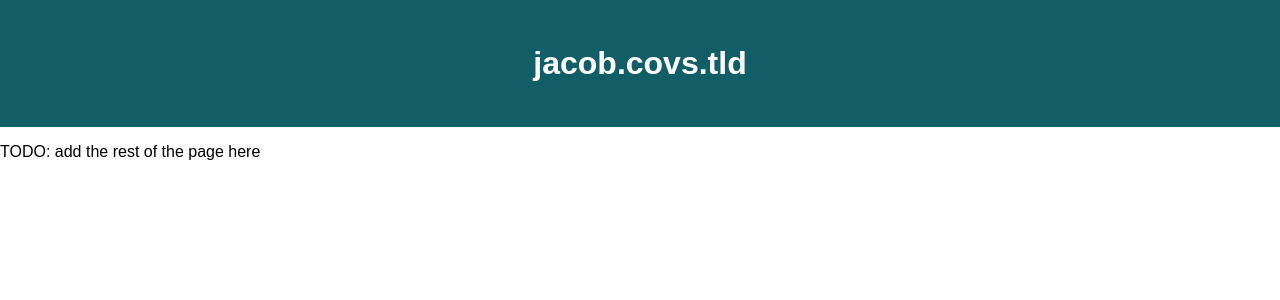
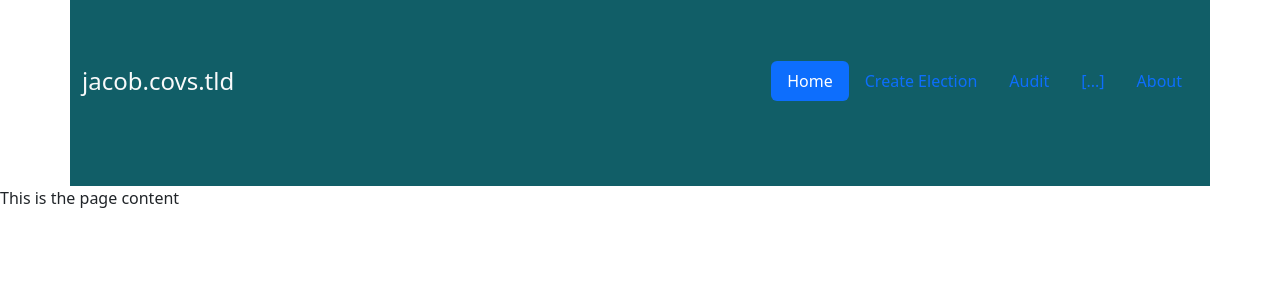
Before and after one commit to camvote/jacob, a Flask app: page / in a window 1280 px wide. Shown: the top 300 px of the page. Run offline with Flask 2, Linux system fonts and the light colour scheme.

Commit message:
added bootstrap

```diff
--- a/static/style.css
+++ b/static/style.css
@@ -3,11 +3,6 @@ Colours and guides given in:
 https://www.cam.ac.uk/system/files/guidelines_v8_december_2019.pdf
 colours: page 16 & 18
 */
-
-body {
-    margin:0;
-    font-family: "myriad-semibold", sans-serif; /*Myriad is owned by Adobe, I do not have a copy of it*/
-}
 
 .titlebar {
     text-align: center;
--- a/templates/includes/header.html
+++ b/templates/includes/header.html
@@ -1 +1,7 @@
+<!-- Our CSS: -->
 <link href="{{url_for('static', filename='style.css')}}" type="text/css" rel="stylesheet" />
+
+<!-- Bootstrap: -->
+<meta name="viewport" content="width=device-width, initial-scale=1">
+<link href="https://cdn.jsdelivr.net/npm/bootstrap@5.3.0-alpha1/dist/css/bootstrap.min.css" rel="stylesheet" integrity="sha384-GLhlTQ8iRABdZLl6O3oVMWSktQOp6b7In1Zl3/Jr59b6EGGoI1aFkw7cmDA6j6gD" crossorigin="anonymous">
+<script src="https://cdn.jsdelivr.net/npm/bootstrap@5.3.0-alpha1/dist/js/bootstrap.bundle.min.js" integrity="sha384-w76AqPfDkMBDXo30jS1Sgez6pr3x5MlQ1ZAGC+nuZB+EYdgRZgiwxhTBTkF7CXvN" crossorigin="anonymous"></script>
--- a/templates/index.html
+++ b/templates/index.html
@@ -5,10 +5,23 @@
     <meta charset="UTF-8">
     <title>COVS JACOB</title> <!-- TEMP:REPLACE -->
 
-    <h1 class="titlebar">jacob.covs.tld</h1> <!-- TEMP:REPLACE -->
+    <div class="container titlebar">
+        <header class="d-flex flex-wrap justify-content-center py-3 mb-4">
+            <a href="/" class="d-flex align-items-center mb-3 mb-md-0 me-md-auto text-light text-decoration-none">
+                <span class="fs-4">jacob.covs.tld</span> <!-- TEMP:REPLACE -->
+            </a>
 
-    <p>TODO: add the rest of the page here</p>
+            <ul class="nav nav-pills"> <!-- TODO fill out with correct links! --> <!-- TEMP:REPLACE multiple: -->
+                <li class="nav-item"><a href="#" class="nav-link active" aria-current="page">Home</a></li>
+                <li class="nav-item"><a href="#" class="nav-link">Create Election</a></li>
+                <li class="nav-item"><a href="#" class="nav-link">Audit</a></li>
+                <li class="nav-item"><a href="#" class="nav-link">[...]</a></li>
+                <li class="nav-item"><a href="#" class="nav-link">About</a></li>
+            </ul>
+        </header>
+    </div>
 
+    <p>This is the page content</p>
 
 </head>
 <body>
```
